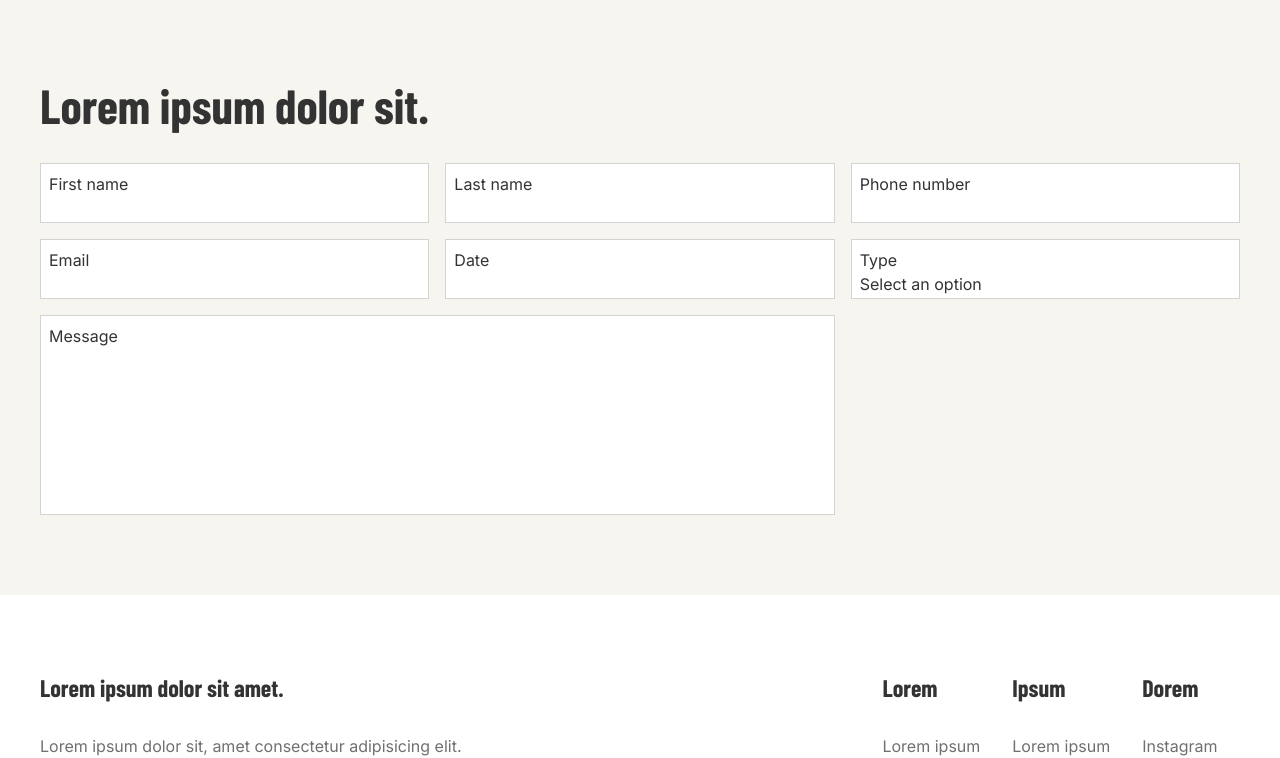
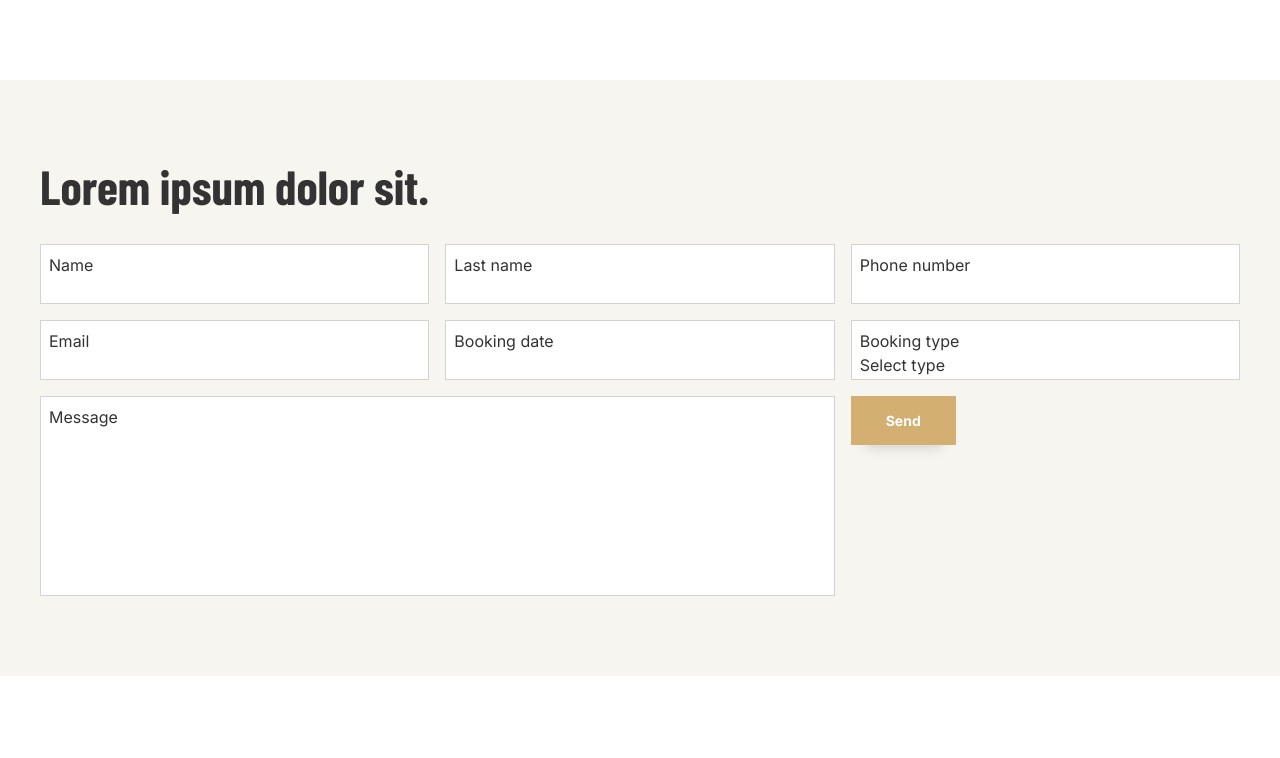
Before and after one commit to ignjatovicadam/rancrestoranegenda-client, a Vue app: page /#/ in a window 1280 px wide. Shown: the part 2397-3155 px from the top of the page. Built offline with nearby package versions, Linux system fonts and the light colour scheme; a web font is replaced by a local one.

Commit message:
feature: wrap form

```diff
--- a/src/assets/styles/_general.css
+++ b/src/assets/styles/_general.css
@@ -5,19 +5,25 @@ body {
 }
 
 .button {
+    display: inline-flex;
     cursor: pointer;
     text-decoration: none;
-    border: 0;
-    border-radius: 100vmax;
     padding: 1.25em 2.5em;
     font-weight: var(--fw-bold);
     font-size: var(--fs-button);
     line-height: 1;
+    border: 0;
+    box-shadow: 0 1.125em 1em -1em rgba(0, 0, 0, 0.171);
+}
+
+.button-primary {
+    background-color: var(--clr-accent-400);
+    color: var(--clr-primary-100) !important;
 }
 
 .button:hover,
 .button:focus-visible {
-    background-color: var(--clr-accent-300);
+    opacity: 0.8;
 }
 
 /* Restaurant */
@@ -125,7 +131,7 @@ body {
 
 /* Form */
 .form-input {
-    border: 1px solid lightgray;;
+    border: 1px solid lightgray;
     height: 60px;
     position: relative;
     display: flex;
@@ -200,7 +206,7 @@ body {
         grid-auto-rows: auto;
     }
 
-    .form > :last-child {
+    .form > .span-2 {
         grid-column: span 2;
     }
 }
@@ -220,12 +226,6 @@ body {
     background-color: white;
 }
 
-@media (min-width: 50em) {
-    .form textarea {
-        min-height: 120px; /* or whatever suits your layout */
-    }
-}
-
 /* Menu */
 .menu-list-item {
     display: flex;
--- a/src/assets/styles/_resets.css
+++ b/src/assets/styles/_resets.css
@@ -30,3 +30,7 @@ img, picture, video, canvas, svg {
     display: block;
     max-width: 100%;
 }
+
+input, button, select, textarea {
+    font: inherit;
+}
--- /dev/null
+++ b/src/components/InputCombobox/InputCombobox.vue
@@ -0,0 +1,82 @@
+<script setup>
+    import { computed, ref } from 'vue';
+
+    const props = defineProps({
+        modelValue: {
+            type: Object,
+            default: () => ({}),
+        },
+        options: {
+            type: Array,
+            default: () => [],
+        },
+        name: {
+            type: String,
+            default: '',
+        },
+        id: {
+            type: String,
+            default: '',
+        },
+        label: {
+            type: String,
+            default: '',
+        },
+        placeholder: {
+            type: String,
+            default: '',
+        }
+    });
+
+    const emit = defineEmits(['update:modelValue']);
+
+    const model = computed({
+        get: () => props.modelValue,
+        set: (val) => emit('update:modelValue', val),
+    });
+
+    const open = ref(false);
+
+    const selected = computed(() => {
+        if (model.value.value) {
+            return true;
+        }
+
+        return false;
+    });
+
+    const select = (option) => {
+        model.value = option;
+        open.value = false;
+    };
+</script>
+
+<template>
+    <div
+        :class="['form-input custom-select', { 'open': open }]"
+        tabindex="0"
+        @focusout="open = false"
+    >
+        <label :for="id">{{ label }}</label>
+        <div class="select-display" @click="open = !open">
+            <span v-if="selected">{{ model.value }}</span>
+            <span v-else>{{ placeholder }}</span>
+        </div>
+        <ul class="select-options">
+            <li
+                v-for="option in options"
+                :key="option.value"
+                @click="select(option)"
+                :class="{ selected: option.value === model.value }"
+            >
+                {{ option.label }}
+            </li>
+        </ul>
+    </div>
+</template>
+
+<style scoped>
+.select-display:hover {
+    cursor: pointer;
+}
+</style>
--- /dev/null
+++ b/src/components/InputCombobox/index.js
@@ -0,0 +1 @@
+export { default as InputCombobox } from './InputCombobox.vue';
--- /dev/null
+++ b/src/components/InputEmail/InputEmail.vue
@@ -0,0 +1,36 @@
+<script setup>
+    import { computed } from 'vue';
+
+    const props = defineProps({
+        modelValue: {
+            type: String,
+            default: '',
+        },
+        name: {
+            type: String,
+            default: '',
+        },
+        id: {
+            type: String,
+            default: '',
+        },
+        label: {
+            type: String,
+            default: '',
+        }
+    });
+
+    const emit = defineEmits(['update:modelValue']);
+
+    const model = computed({
+        get: () => props.modelValue,
+        set: (val) => emit('update:modelValue', val),
+    });
+</script>
+
+<template>
+    <div class="form-input">
+        <label :for="id">{{ label }}</label>
+        <input v-model="model" type="email" :name="name" :id="id">
+    </div>
+</template>
--- /dev/null
+++ b/src/components/InputEmail/index.js
@@ -0,0 +1 @@
+export { default as InputEmail } from './InputEmail.vue';
--- /dev/null
+++ b/src/components/InputText/InputText.vue
@@ -0,0 +1,36 @@
+<script setup>
+    import { computed } from 'vue';
+
+    const props = defineProps({
+        modelValue: {
+            type: String,
+            default: '',
+        },
+        name: {
+            type: String,
+            default: '',
+        },
+        id: {
+            type: String,
+            default: '',
+        },
+        label: {
+            type: String,
+            default: '',
+        }
+    });
+
+    const emit = defineEmits(['update:modelValue']);
+
+    const model = computed({
+        get: () => props.modelValue,
+        set: (val) => emit('update:modelValue', val),
+    });
+</script>
+
+<template>
+    <div class="form-input">
+        <label :for="id">{{ label }}</label>
+        <input v-model="model" type="text" :name="name" :id="id">
+    </div>
+</template>
--- /dev/null
+++ b/src/components/InputText/index.js
@@ -0,0 +1 @@
+export { default as InputText } from './InputText.vue';
--- /dev/null
+++ b/src/components/InputTextArea/InputTextArea.vue
@@ -0,0 +1,36 @@
+<script setup>
+    import { computed } from 'vue';
+
+    const props = defineProps({
+        modelValue: {
+            type: String,
+            default: '',
+        },
+        name: {
+            type: String,
+            default: '',
+        },
+        id: {
+            type: String,
+            default: '',
+        },
+        label: {
+            type: String,
+            default: '',
+        }
+    });
+
+    const emit = defineEmits(['update:modelValue']);
+
+    const model = computed({
+        get: () => props.modelValue,
+        set: (val) => emit('update:modelValue', val),
+    });
+</script>
+
+<template>
+    <div class="form-input form-message">
+        <label :for="id">{{ label }}</label>
+        <textarea v-model="model" :name="name" :id="id"> </textarea>
+    </div>
+</template>
--- /dev/null
+++ b/src/components/InputTextArea/index.js
@@ -0,0 +1 @@
+export { default as InputTextArea } from './InputTextArea.vue';
--- a/src/views/HomeView.vue
+++ b/src/views/HomeView.vue
@@ -1,8 +1,24 @@
 <script setup>
     import { ref } from 'vue';
     import { AppHero } from '../components/AppHero';
+    import { InputText } from '../components/InputText';
+    import { InputEmail } from '../components/InputEmail';
+    import { InputCombobox } from '../components/InputCombobox';
+    import { InputTextArea } from '../components/InputTextArea';
 
-    const open = ref(false);
+    const name = ref('');
+    const lastName = ref('');
+    const tel = ref('');
+    const email = ref('');
+    const bookingDate = ref('');
+    const bookingType = ref({});
+    const message = ref('');
+
+    const options = [
+        { label: 'Option 1', value: 'option1' },
+        { label: 'Option 2', value: 'option2' },
+        { label: 'Option 3', value: 'option3' },
+    ];
 </script>
 
 <template>
@@ -105,6 +121,9 @@
                     </div>
                 </div>
             </div>
+            <div class="menu-action-link" style="margin-top: 2em; display: flex; align-items: center; justify-content: center;">
+                <router-link to="/menu" class="button button-primary">Discover more</router-link>
+            </div>
         </div>
     </section>
     <section class="services padding-block-900">
@@ -164,51 +183,28 @@
                 <h2 class="fs-secondary-heading fw-bold">Lorem ipsum dolor sit.</h2>
                 <div class="form" style="margin-top: 2em">
                     <div class="form-group">
-                        <div class="form-input">
-                            <label for="name">First name</label>
-                            <input type="text" name="" id="name">
-                        </div>
+                        <input-text v-model="name" name="firstName" id="firstName" label="Name" />
                     </div>
                     <div class="form-group">
-                        <div class="form-input">
-                            <label for="last-name">Last name</label>
-                            <input type="text" name="last-name" id="last-name">
-                        </div>
+                        <input-text v-model="lastName" name="lastName" id="lastName" label="Last name" />
                     </div>
                     <div class="form-group">
-                        <div class="form-input">
-                            <label for="phone-number">Phone number</label>
-                            <input type="text" name="phone-number" id="phone-number">
-                        </div>
+                        <input-text v-model="tel" name="phoneNumber" id="phoneNumber" label="Phone number" />
                     </div>
                     <div class="form-group">
-                        <div class="form-input">
-                            <label for="email">Email</label>
-                            <input type="email" name="email" id="email">
-                        </div>
+                        <input-email v-model="email" name="email" id="email" label="Email" />
                     </div>
                     <div class="form-group">
-                        <div class="form-input">
-                            <label for="date">Date</label>
-                            <input type="text" name="date" id="date">
-                        </div>
+                        <input-text v-model="bookingDate" name="bookingDate" id="bookingDate" label="Booking date" />
                     </div>
                     <div class="form-group">
-                        <div :class="['form-input custom-select', { 'open': open }]" @focusout="open = false" tabindex="0">
-                            <label for="">Type</label>
-                            <div class="select-display" @click="open = !open">Select an option</div>
-                            <ul class="select-options">
-                                <li data-value="option1">Option 1</li>
-                                <li data-value="option2">Option 2</li>
-                                <li data-value="option3">Option 3</li>
-                            </ul>
-                        </div>
+                        <input-combobox v-model="bookingType" name="bookingType" id="bookingType" label="Booking type" placeholder="Select type" :options="options"/>
+                    </div>
+                    <div class="form-group span-2">
+                        <input-text-area v-model="message" name="message" id="message" label="Message" />
                     </div>
                     <div class="form-group">
-                        <div class="form-input form-message">
-                            <label for="">Message</label>
-                            <textarea id="message"> </textarea>
-                        </div>
+                        <button class="button button-primary">Send</button>
                     </div>
                 </div>
             </div>
--- a/src/views/TeamBuildingView.vue
+++ b/src/views/TeamBuildingView.vue
@@ -53,6 +53,7 @@
                 <div class="central-column-reservation flow">
                     <h2 class="fs-secondary-heading fw-bold">LOREM, IPSUM.</h2>
                     <p class="fw-regular">Lorem ipsum dolor sit amet consectetur adipisicing elit. Rerum, praesentium?</p>
+                    <button class="button button-primary">Send</button>
                 </div>
                 <div>
                     <a href="#" class="flow flow-spacer-400">
```
